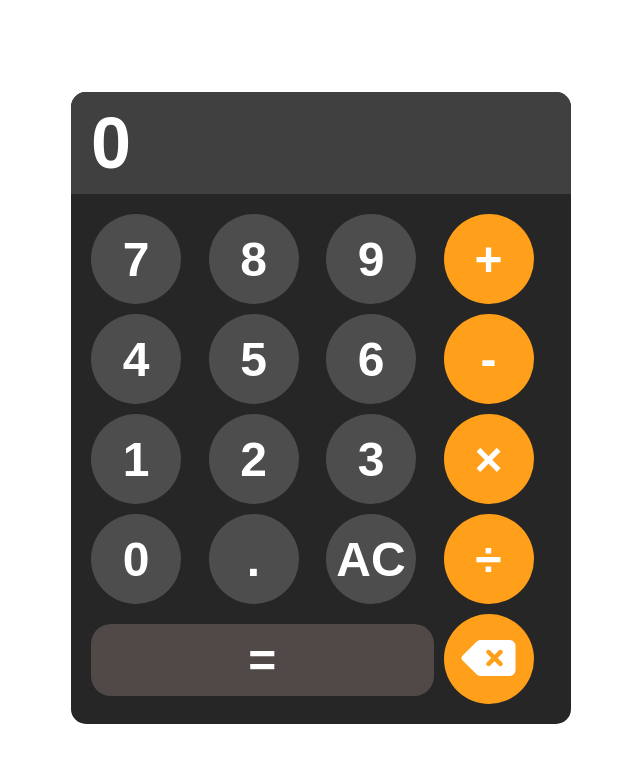
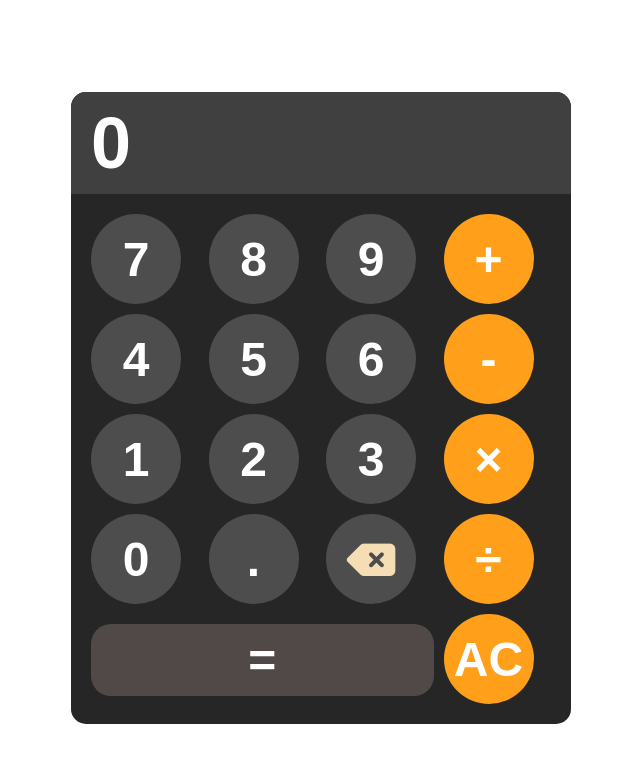
Before and after one commit to Chandu-864/Calculator, a plain HTML site: page index.html in a window 1280 px wide. Shown: the whole page, without its empty margins (319-959 px from the left). Drawn offline with Linux system fonts and the light colour scheme.

Commit message:
Update index.html

```diff
--- a/index.html
+++ b/index.html
@@ -27,10 +27,10 @@
             <button onclick="appendToDisplay('&#215')" class="operators">&#215</button>
             <button onclick="appendToDisplay('0')">0</button>
             <button onclick="appendToDisplay('.')">.</button>
-            <button onclick="clearDisplay()">AC</button>
+            <button class = "back-option" onclick="clearOne()"><i class="fa-solid fa-delete-left" ></i></button>
             <button onclick="appendToDisplay('&#247')" class="operators">&#247</button>
             <button onclick="calculate()" class="equals">=</button>
-            <button class = "operators" onclick="clearOne()"><i class="fa-solid fa-delete-left" ></i></button>
+            <button onclick="clearDisplay()" class = "operators">AC</button>
         </div>
 
     </div>
```
